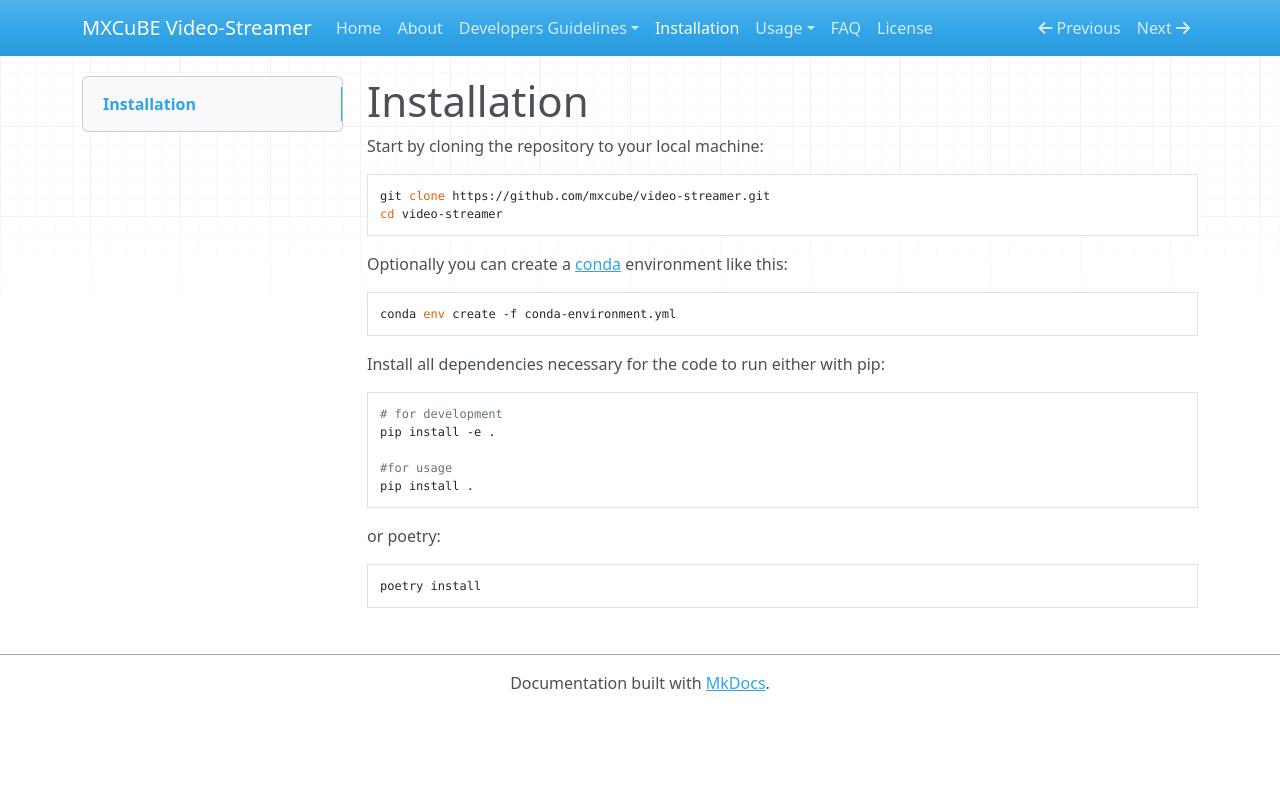
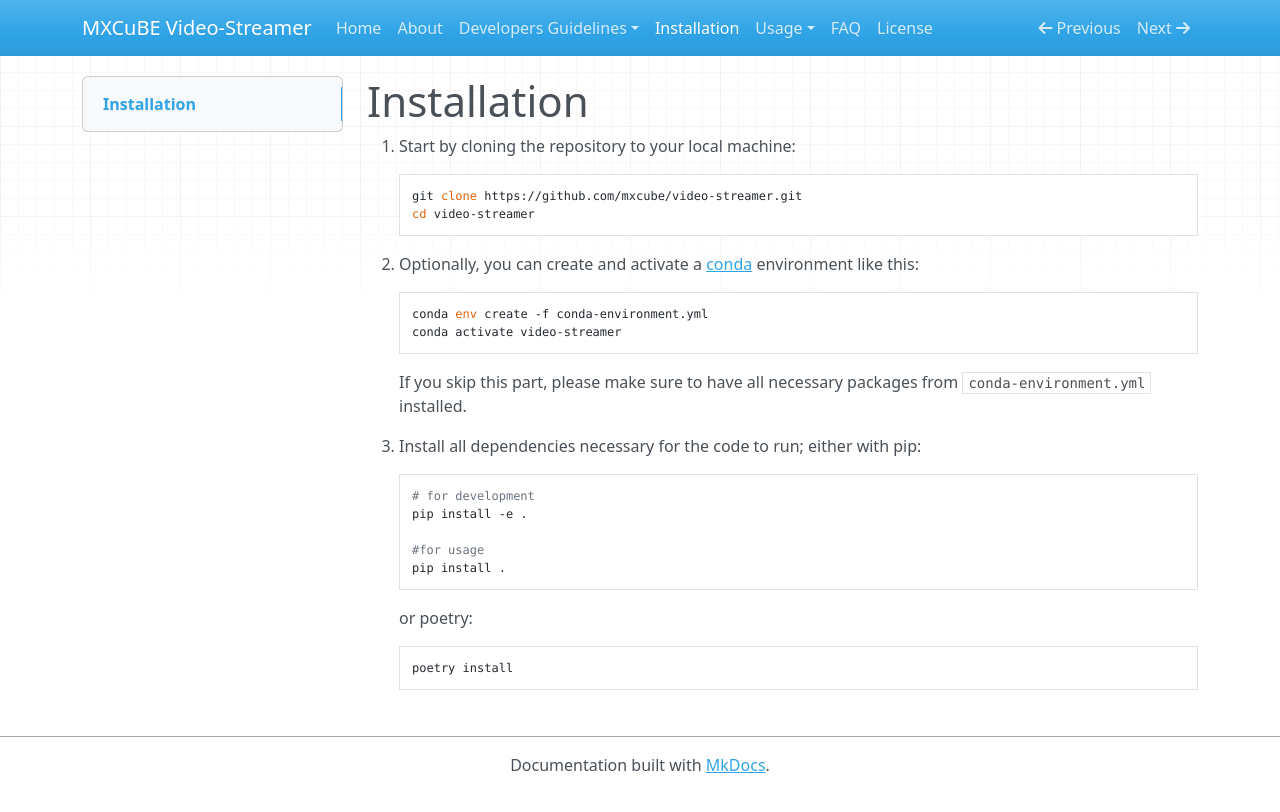
Before and after one commit to mxcube/video-streamer, an MkDocs documentation site: the page built from docs/installation.md, in a window 1280 px wide. Shown: the top 812 px of the page. Built offline with MkDocs 1.6.1, drawn with Linux system fonts in a browser that asks for light colours; nearby versions of some CDN libraries.

Commit message:
updates on documentation

````diff
--- a/docs/installation.md
+++ b/docs/installation.md
@@ -1,29 +1,25 @@
 # Installation
 
-Start by cloning the repository to your local machine:
+1. Start by cloning the repository to your local machine:
 
-```bash
-git clone https://github.com/mxcube/video-streamer.git
-cd video-streamer
-```
+        git clone https://github.com/mxcube/video-streamer.git
+        cd video-streamer
 
-Optionally you can create a [conda](https://docs.conda.io/projects/conda/en/latest/index.html) environment like this:
+1. Optionally, you can create and activate a [conda](https://docs.conda.io/projects/conda/en/latest/index.html) environment like this:
 
-```bash
-conda env create -f conda-environment.yml
-```
+        conda env create -f conda-environment.yml
+        conda activate video-streamer
 
-Install all dependencies necessary for the code to run either with pip:
+    If you skip this part, please make sure to have all necessary packages from `conda-environment.yml` installed.
 
-```bash
-# for development
-pip install -e .
+1. Install all dependencies necessary for the code to run; either with pip:
 
-#for usage
-pip install .
-```
+        # for development
+        pip install -e .
 
-or poetry:
-```bash
-poetry install
-```
+        #for usage
+        pip install .
+
+    or poetry:
+
+        poetry install
````
Also changed, not shown: docs/devs/contributing.md (+0 -6 lines), docs/faq.md (+3 -3 lines), docs/usage/setup.md (+1 -1 lines), 1 other file.
